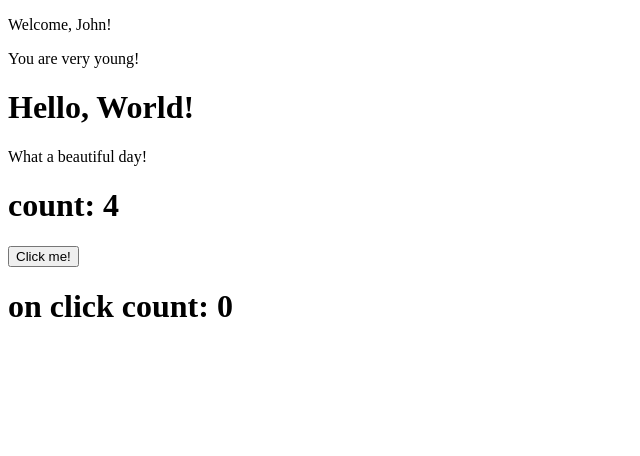
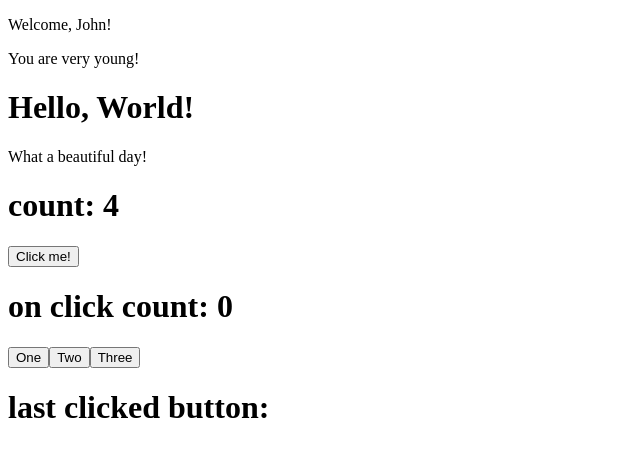
Before and after one commit to MarkupMonkey/react-project, a React (Create React App) app: page / in a window 1280 px wide. Shown: the top 456 px of the page, without its empty margins (0-640 px from the left). Built offline with nearby package versions, Linux system fonts and the light colour scheme.

Commit message:
exercise events 03 done

```diff
--- a/src/App.js
+++ b/src/App.js
@@ -1,8 +1,10 @@
 import React from "react";
 import ClickCounter from "./ClickCounter";
+import ClickTracker from "./ClickTracker";
 import Counter from "./Counter";
 import Hello from "./Hello"
 import Welcome from "./Welcome"
+
 
 class Data extends React.Component {
     render() {
@@ -13,6 +15,7 @@ class Data extends React.Component {
                     <Hello />
                     <Counter/>
                     <ClickCounter/>
+                    <ClickTracker/>
                 </div>
 
             </>
--- /dev/null
+++ b/src/ClickTracker.js
@@ -0,0 +1,35 @@
+import React from "react";
+
+class ClickTracker extends React.Component {
+
+    state = {
+        name: '',
+    }
+
+    handlerButtonClick = (event) => {
+
+        this.setState(() => {
+            return {
+                name : event.target.name,
+            }
+        })
+    };
+
+
+    render() {
+
+        return (
+            <>
+                <button name='One' onClick={this.handlerButtonClick}>One</button>
+                <button name='Two' onClick={this.handlerButtonClick}>Two</button>
+                <button name='Three' onClick={this.handlerButtonClick}>Three</button>
+                <h1>last clicked button: {this.state.name}</h1>
+            </>
+
+        )
+
+    }
+}
+
+
+export default ClickTracker
```
